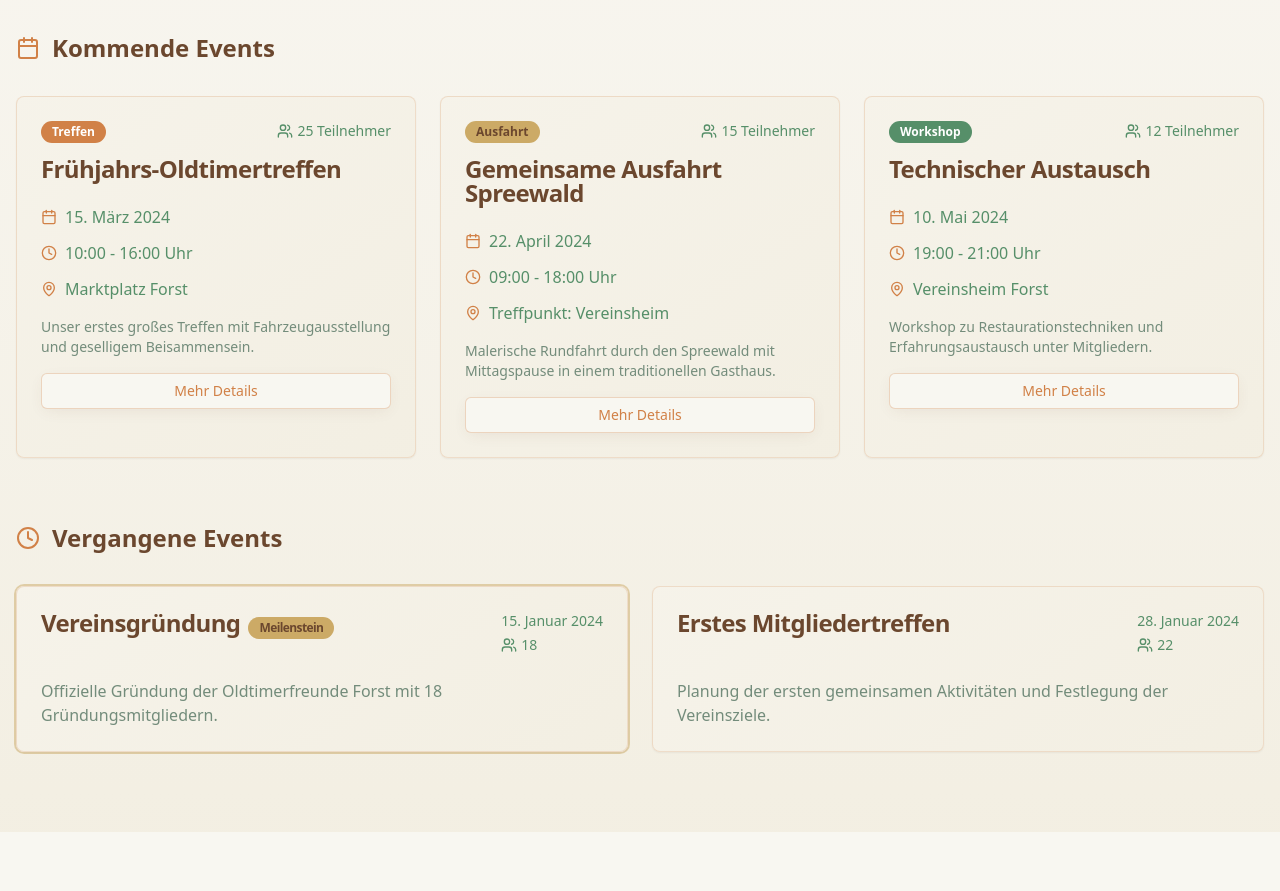
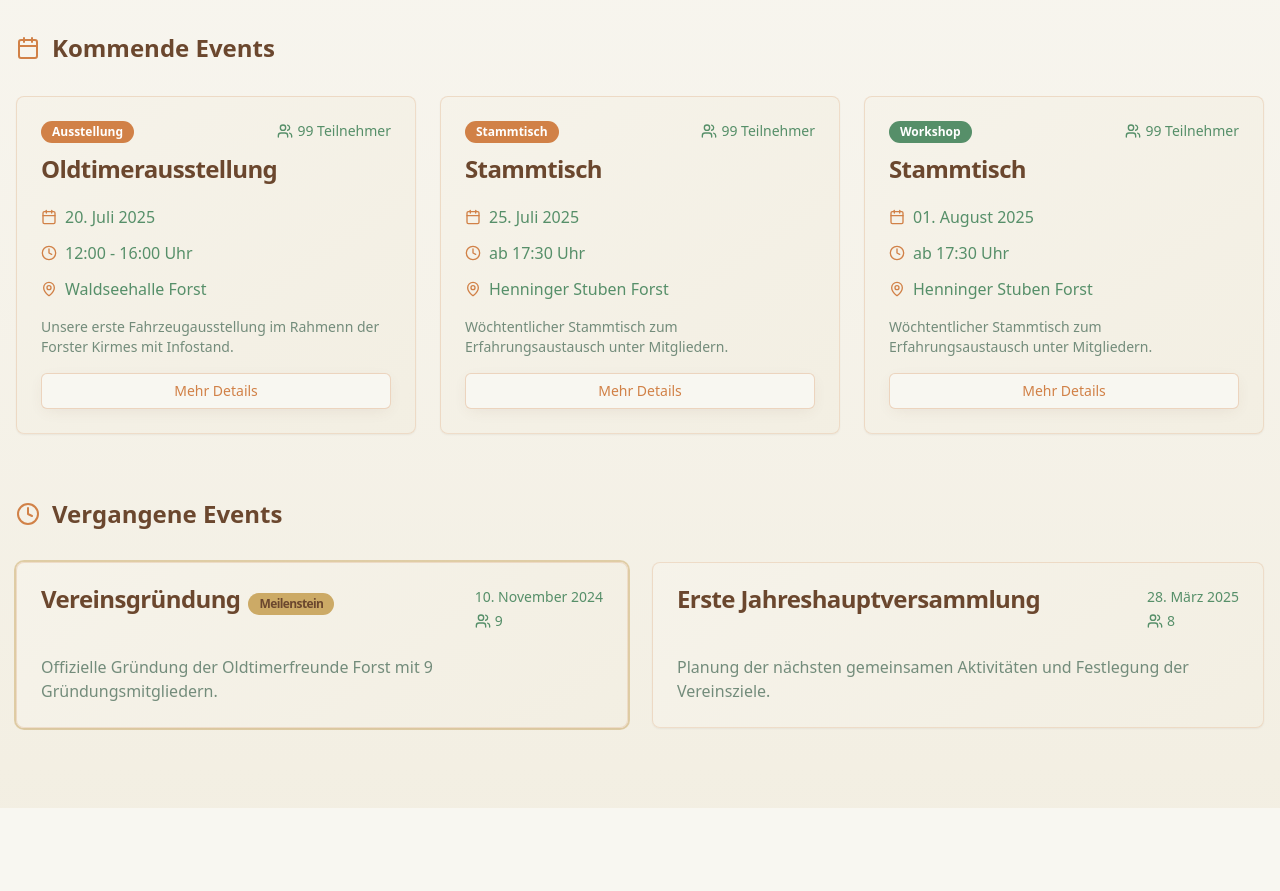
Before and after one commit to kdat-tk/forst-oldtimer-verein-portal, a React (Vite) app: page / in a window 1280 px wide. Shown: the part 1040-1931 px from the top of the page. Built offline with nearby package versions, Linux system fonts and the light colour scheme.

Commit message:
Update Events.tsx

```diff
--- a/src/components/Events.tsx
+++ b/src/components/Events.tsx
@@ -7,32 +7,32 @@ const Events = () => {
   const upcomingEvents = [
     {
       id: 1,
-      title: 'Frühjahrs-Oldtimertreffen',
-      date: '15. März 2024',
-      time: '10:00 - 16:00 Uhr',
-      location: 'Marktplatz Forst',
-      description: 'Unser erstes großes Treffen mit Fahrzeugausstellung und geselligem Beisammensein.',
-      attendees: 25,
-      type: 'Treffen'
+      title: 'Oldtimerausstellung',
+      date: '20. Juli 2025',
+      time: '12:00 - 16:00 Uhr',
+      location: 'Waldseehalle Forst',
+      description: 'Unsere erste Fahrzeugausstellung im Rahmenn der Forster Kirmes mit Infostand.',
+      attendees: 99,
+      type: 'Ausstellung'
     },
     {
       id: 2,
-      title: 'Gemeinsame Ausfahrt Spreewald',
-      date: '22. April 2024',
-      time: '09:00 - 18:00 Uhr',
-      location: 'Treffpunkt: Vereinsheim',
-      description: 'Malerische Rundfahrt durch den Spreewald mit Mittagspause in einem traditionellen Gasthaus.',
-      attendees: 15,
-      type: 'Ausfahrt'
+      title: 'Stammtisch',
+      date: '25. Juli 2025',
+      time: 'ab 17:30 Uhr',
+      location: 'Henninger Stuben Forst',
+      description: 'Wöchtentlicher Stammtisch zum Erfahrungsaustausch unter Mitgliedern.',
+      attendees: 99,
+      type: 'Stammtisch'
     },
     {
       id: 3,
-      title: 'Technischer Austausch',
-      date: '10. Mai 2024',
-      time: '19:00 - 21:00 Uhr',
-      location: 'Vereinsheim Forst',
-      description: 'Workshop zu Restaurationstechniken und Erfahrungsaustausch unter Mitgliedern.',
-      attendees: 12,
+      title: 'Stammtisch',
+      date: '01. August 2025',
+      time: 'ab 17:30 Uhr',
+      location: 'Henninger Stuben Forst',
+      description: 'Wöchtentlicher Stammtisch zum Erfahrungsaustausch unter Mitgliedern.',
+      attendees: 99,
       type: 'Workshop'
     }
   ];
@@ -41,17 +41,17 @@ const Events = () => {
     {
       id: 1,
       title: 'Vereinsgründung',
-      date: '15. Januar 2024',
-      description: 'Offizielle Gründung der Oldtimerfreunde Forst mit 18 Gründungsmitgliedern.',
-      attendees: 18,
+      date: '10. November 2024',
+      description: 'Offizielle Gründung der Oldtimerfreunde Forst mit 9 Gründungsmitgliedern.',
+      attendees: 9,
       highlight: true
     },
     {
       id: 2,
-      title: 'Erstes Mitgliedertreffen',
-      date: '28. Januar 2024',
-      description: 'Planung der ersten gemeinsamen Aktivitäten und Festlegung der Vereinsziele.',
-      attendees: 22
+      title: 'Erste Jahreshauptversammlung',
+      date: '28. März 2025',
+      description: 'Planung der nächsten gemeinsamen Aktivitäten und Festlegung der Vereinsziele.',
+      attendees: 8
     }
   ];
 
```
